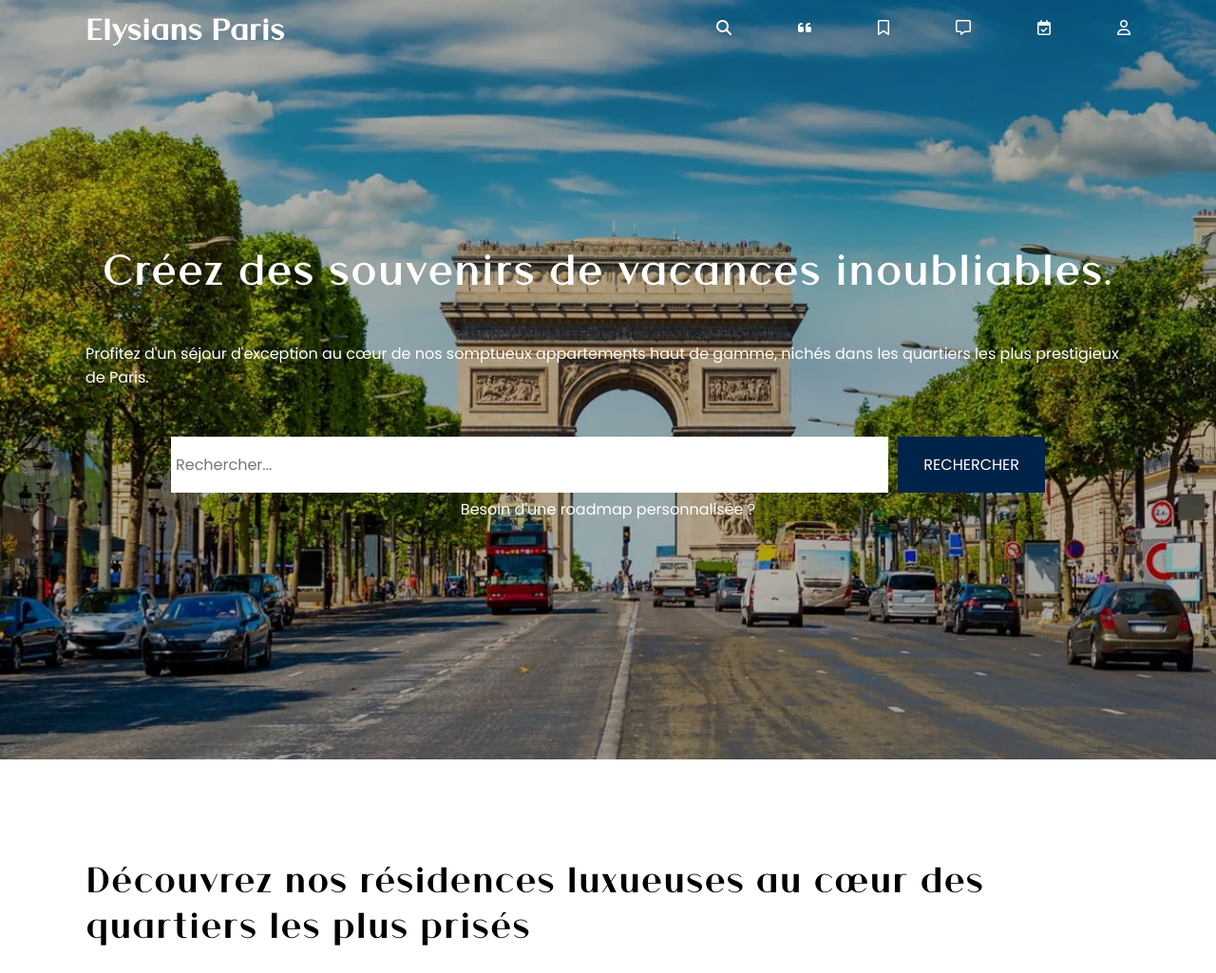
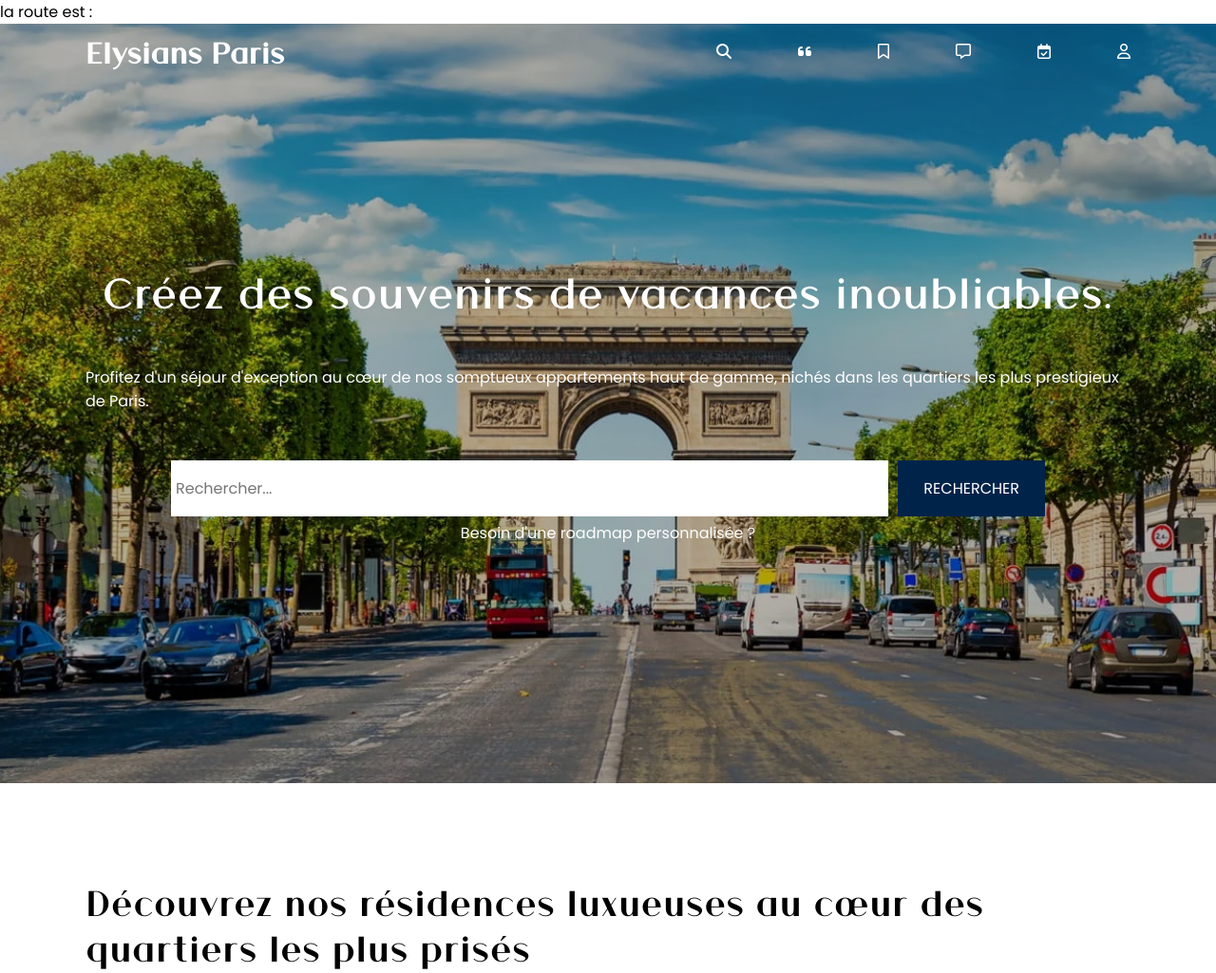
Before and after one commit to JiekRuan/service_platform, a PHP site: page / in a window 1280 px wide. Shown: the top 1025 px of the page at 95% size. Run offline with PHP 8.4, Linux system fonts and the light colour scheme; some libraries are stand-ins or nearby versions.

Commit message:
afficahge route par routeur

```diff
--- a/src/router/router.php
+++ b/src/router/router.php
@@ -23,6 +23,7 @@ class Router {
         if($this->route == '/'){
             $this->route = '';
         }
+        echo "la route est : $this->route";
     }
 
 
```
